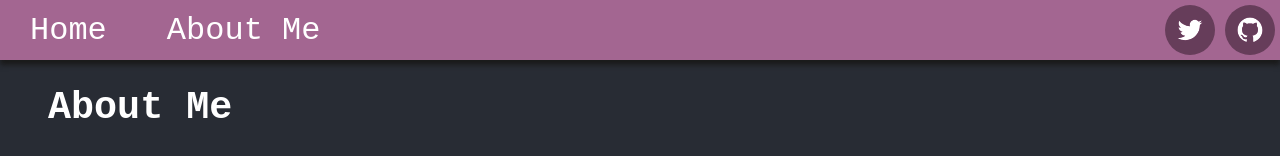
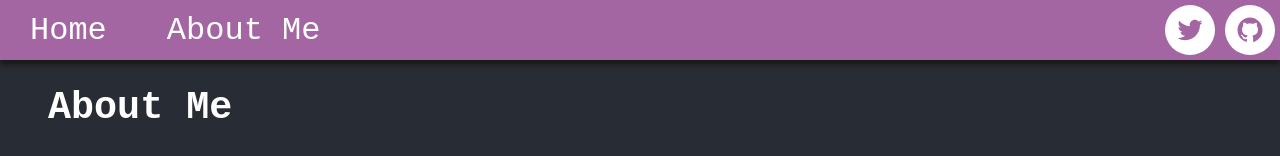
Before and after one commit to Xramu/react-github-pages, a React (Create React App) app: page / in a window 1280 px wide. Shown: the top 156 px of the page. Built offline with nearby package versions, Linux system fonts and the light colour scheme.

Commit message:
Social icon recoloring.

```diff
--- a/src/components/SocialButton.tsx
+++ b/src/components/SocialButton.tsx
@@ -20,8 +20,8 @@ type SocialButtonProps = {
 }
 
 function SocialButton({ url, fgColor, bgColor }: SocialButtonProps) {
-  fgColor = fgColor || "var(--color-text-primary)"
-  bgColor = bgColor || "var(--color-secondary)"
+  fgColor = fgColor || "var(--color-primary)"
+  bgColor = bgColor || "var(--color-text-primary)"
 
   return (
     <StyledSocialIcon
--- a/src/styles/App.css
+++ b/src/styles/App.css
@@ -1,12 +1,12 @@
 :root {
   /* Colors*/
-  --color-primary-hue: 318;
+  --color-primary-hue: 300;
   --color-primary-saturation: 25%;
   --color-primary-lightness: 52%;
 
   --color-primary: hsl(var(--color-primary-hue), var(--color-primary-saturation), var(--color-primary-lightness));
 
-  --color-secondary-lightness: 32%;
+  --color-secondary-lightness: 40%;
 
   --color-secondary: hsl(var(--color-primary-hue), var(--color-primary-saturation), var(--color-secondary-lightness));
 
```
